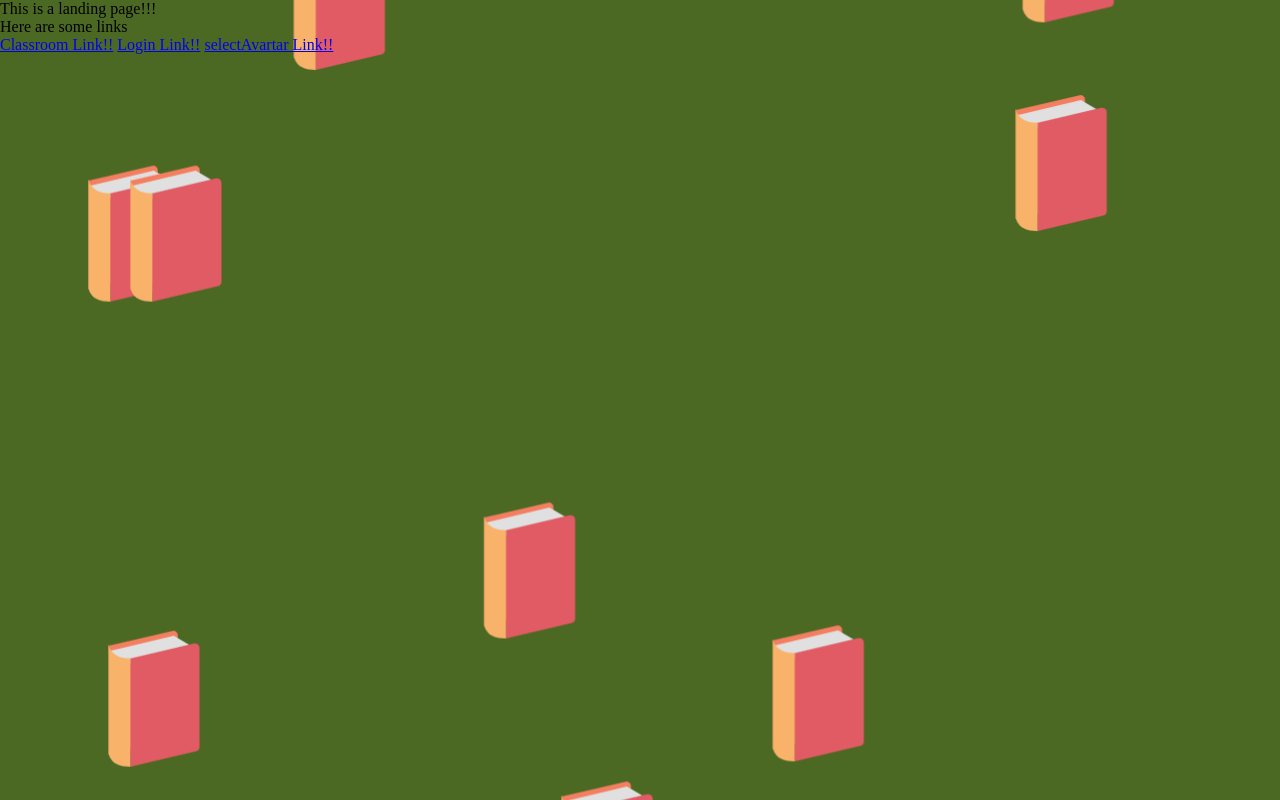
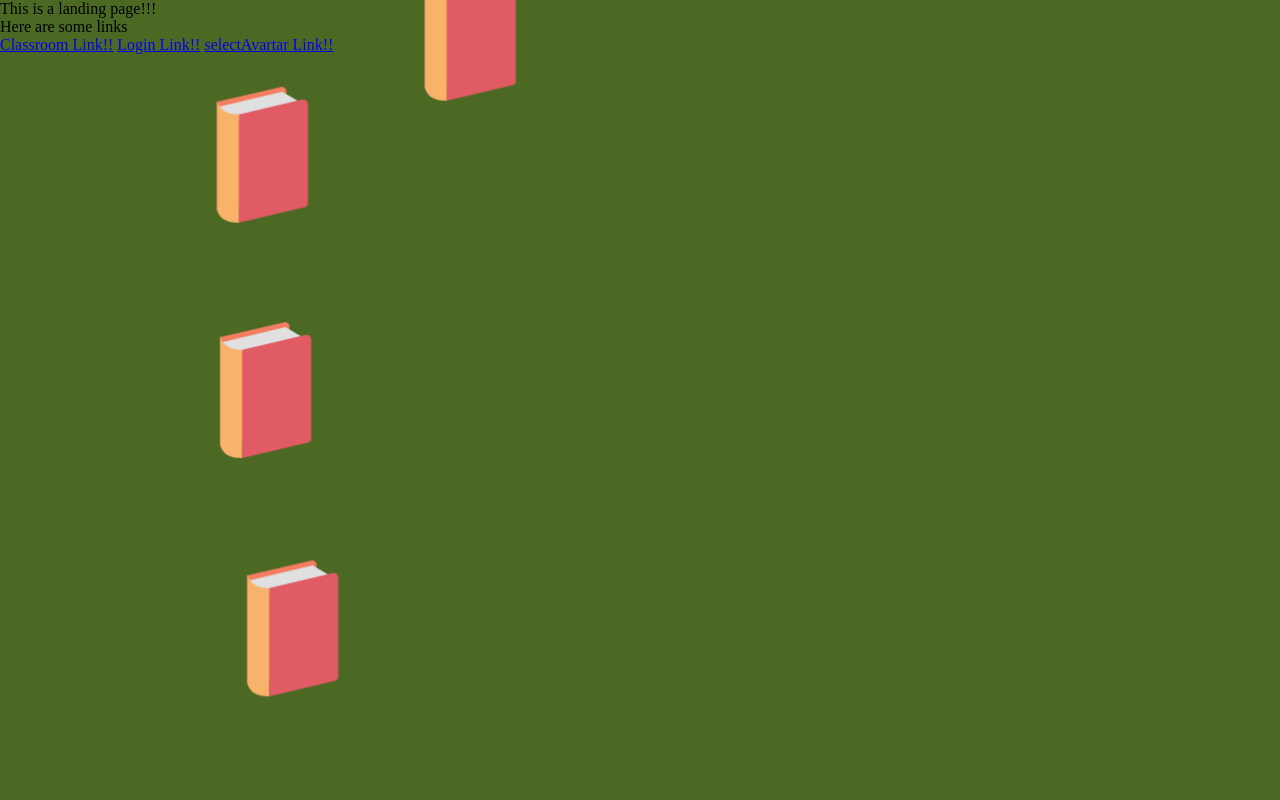
Before and after one commit to luckyim0519/bahen-1180, a React (Create React App) app: page / in a window 1280 px wide. Built offline with nearby package versions, Linux system fonts and the light colour scheme.

Commit message:
improved landing page animation

```diff
--- a/src/login/BookAnimate.js
+++ b/src/login/BookAnimate.js
@@ -3,14 +3,18 @@ import React from "react";
 import { motion } from "framer-motion";
 
 function BookAnimate({ books }) {
-  return books.map((id) => {
+
+  console.log(books);
+
+  return books.map((bookNumber, index) => {
+    console.log(window.innerWidth / bookNumber, index);
     return (
       <motion.div
         style={{ position: "absolute" }}
-        key={id}
+        key={`book-${Math.random().toString(16).slice(2)}`}
         initial={{
           y: -170,
-          x: Math.random() * window.innerWidth,
+          x: window.innerWidth / bookNumber,
         }}
         animate={{
           y: window.innerHeight + 100,
@@ -18,7 +22,8 @@ function BookAnimate({ books }) {
         transition={{
           duration: 5,
           repeat: Infinity,
-          delay: Math.random() * 5,
+          delay: (index / books.length) * 10,
+          ease: "linear",
         }}
       >
         <img
--- a/src/login/Landing.js
+++ b/src/login/Landing.js
@@ -5,20 +5,15 @@ import { motion } from "framer-motion";
 import BookAnimate from "./BookAnimate";
 
 function Landing() {
-  const books = Array.from(
-    { length: Math.floor(Math.random() * 15 + 5) },
-    () => {
-      return `book-${Math.random().toString(16).slice(2)}`;
-    }
-  );
+  const length = Math.floor(Math.random() * 15);
 
-  const bookContainerVariation = {
-    waterfall: {
-      transition: {
-        delayChildren: 1,
-      },
-    },
-  };
+  const books = [
+    ...new Set(
+      Array.from({ length }, () => {
+        return Math.random() * length;
+      })
+    ),
+  ];
 
   return (
     <div
@@ -31,7 +26,6 @@ function Landing() {
           position: "relative",
           height: "100vh",
         }}
-        variants={bookContainerVariation}
       >
         <BookAnimate books={books}></BookAnimate>
       </motion.div>
```
